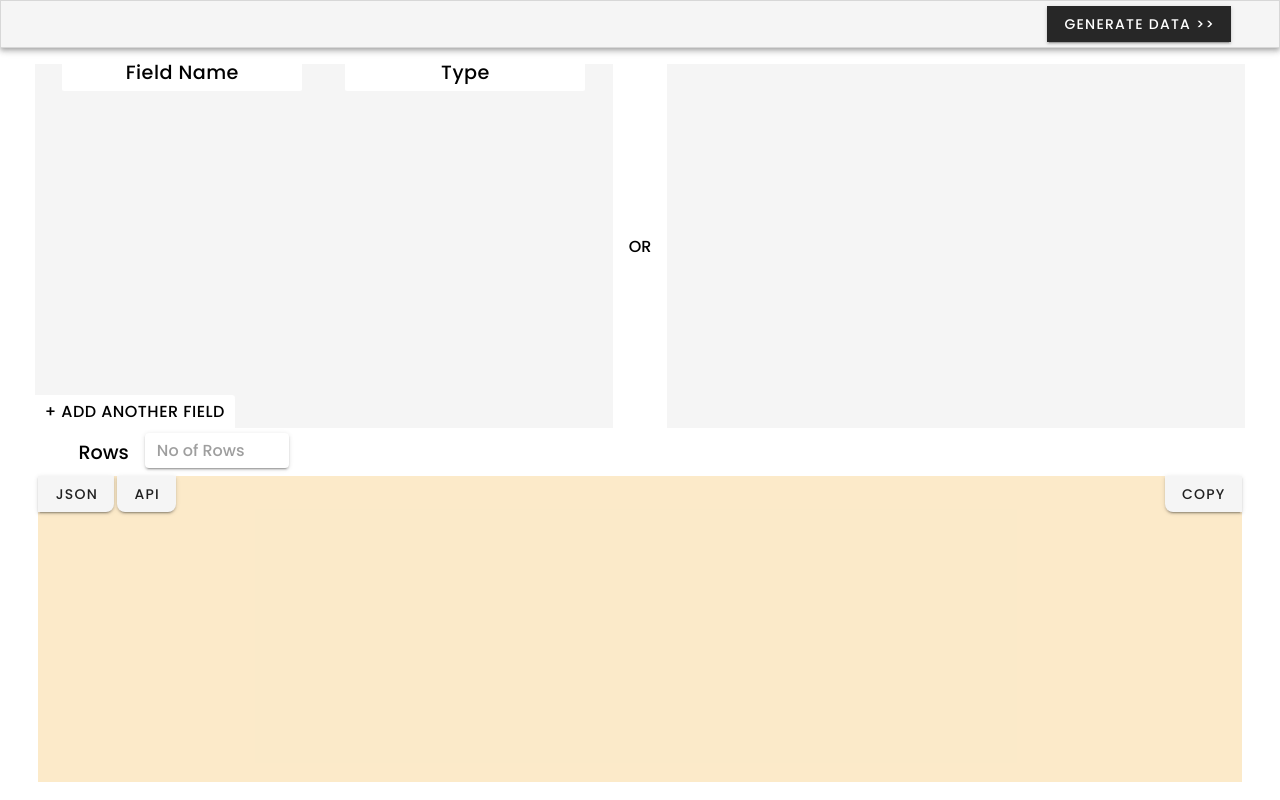
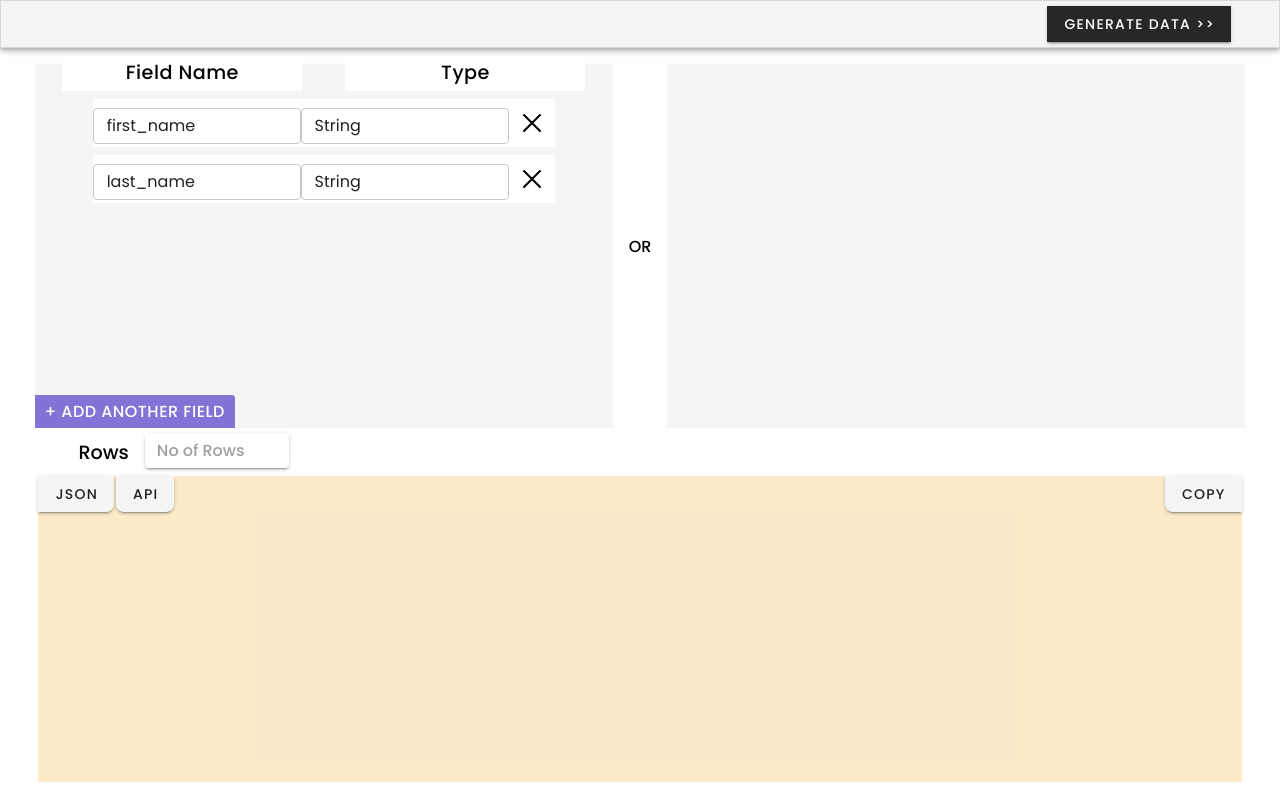
Before and after one commit to ShubhamGhotkar/dummy-data-generator-app, a Vue app: page / in a window 1280 px wide. Built offline with nearby package versions, Linux system fonts and the light colour scheme.

Commit message:
add:input field style

```diff
--- a/package.json
+++ b/package.json
@@ -9,7 +9,9 @@
   },
   "dependencies": {
     "core-js": "^3.8.3",
+    "jsoneditor": "^9.10.2",
     "register-service-worker": "^1.7.2",
+    "uuid": "^9.0.0",
     "vue": "^2.6.14",
     "vue-router": "^3.5.1",
     "vuetify": "^2.7.0",
--- a/src/App.vue
+++ b/src/App.vue
@@ -1,5 +1,5 @@
 <template>
-  <div id="app">
+  <div id="app" data-app>
     <div class="nav"><TheNavbar /></div>
     <div class="content">
       <router-view />
--- a/src/components/InputField.vue
+++ b/src/components/InputField.vue
@@ -1,15 +1,153 @@
 <template>
-  <div class="input-field-container"></div>
+  <section>
+    <div
+      class="input-field-container"
+      v-for="input in inputArray"
+      :key="input.id"
+      style="transition: all 0.6s ease-in"
+    >
+      <div class="input-field-container-input-field">
+        <v-text-field
+          solo
+          placeholder="Add field"
+          style="max-height: 30px !important; padding: 0 !important"
+          v-model="input.fieldName"
+        ></v-text-field>
+      </div>
+
+      <div class="input-field-container-input-type">
+        <!-- <v-select :items="['Foo', 'Bar']" label="Items"></v-select> -->
+        <v-text-field
+          solo
+          placeholder="Add field"
+          style="max-height: 30px !important; padding: 0 !important"
+          v-model="input.fieldType"
+        ></v-text-field>
+      </div>
+      <div class="input-field-container-cancle-btn">
+        <svg
+          xmlns="http://www.w3.org/2000/svg"
+          fill="none"
+          viewBox="0 0 24 24"
+          stroke-width="1.5"
+          stroke="currentColor"
+          class="input-field-container-cancle-btn-svg"
+          @click="removeDataField(input.id)"
+        >
+          <path
+            stroke-linecap="round"
+            stroke-linejoin="round"
+            d="M6 18L18 6M6 6l12 12"
+          />
+        </svg>
+      </div>
+    </div>
+  </section>
 </template>
 
 <script>
-export default {};
+export default {
+  props: {
+    arr: {
+      type: Array,
+      require: true,
+    },
+  },
+  created() {
+    this.inputArray = this.arr;
+  },
+  data() {
+    return {
+      showList: false,
+      inputArray: [],
+      selectedItem: null,
+    };
+  },
+  updated() {
+    console.log(this.inputArray);
+  },
+  methods: {
+    removeDataField(id) {
+      this.inputArray = this.inputArray.filter((field) => field.id !== id);
+      console.log("updatedData", this.inputArray);
+      this.$emit("deleteFieldFromArray", this.inputArray);
+    },
+  },
+};
 </script>
 
 <style lang="scss" scoped>
 .input-field-container {
-  height: 100%;
-  width: 100%;
-//   background: red;
+  width: 80%;
+  height: 3rem;
+  margin: 0.5rem auto;
+  background: white;
+
+  display: flex;
+  align-items: center;
+  justify-content: space-between;
+
+  &-input-field {
+    flex: 0 0 45%;
+    height: 100%;
+    display: grid;
+    place-items: center;
+    gap: 1rem;
+  }
+  &-input-type {
+    flex: 0 0 45%;
+    height: 100%;
+    display: grid;
+    align-items: center;
+    justify-content: end;
+  }
+  &-cancle-btn {
+    flex: 0 0 10%;
+    height: 100%;
+    display: grid;
+    place-items: center;
+    cursor: pointer;
+
+    display: grid;
+    place-items: center;
+    &-svg {
+      height: 2rem;
+      width: 2rem;
+      stroke: #000;
+    }
+  }
+}
+
+.v-list-container {
+  position: relative;
+
+  &-list {
+    width: 100%;
+    position: absolute;
+    top: 2rem;
+    left: 0;
+    z-index: 999;
+  }
 }
 </style>
+
+<style lang="scss">
+.v-text-field.v-text-field--solo .v-input__control {
+  min-height: 24px !important;
+  padding: 0;
+}
+
+.input-field-container-input-field
+  > .v-text-field.v-text-field--solo:not(.v-text-field--solo-flat)
+  > .v-input__control
+  > .v-input__slot,
+.input-field-container-input-type
+  > .v-text-field.v-text-field--solo:not(.v-text-field--solo-flat)
+  > .v-input__control
+  > .v-input__slot {
+  box-shadow: none !important;
+  border: 1px solid rgb(201, 200, 200) !important;
+  padding: 0.05rem 0 0.05rem 0.8rem !important;
+  margin-bottom: 0.5rem !important;
+}
+</style>
--- a/src/components/TheNavbar.vue
+++ b/src/components/TheNavbar.vue
@@ -18,7 +18,7 @@
 
 <script>
 export default {
-  methods: {},
+  methods: { handleRun() {} },
 };
 </script>
 
--- a/src/sass/support/color.scss
+++ b/src/sass/support/color.scss
@@ -0,0 +1,2 @@
+$primary-white: #fff;
+$primary-black: #000;
--- a/src/views/LandingPage.vue
+++ b/src/views/LandingPage.vue
@@ -5,11 +5,19 @@
         <div class="input-container-item-tittle">
           <span>Field Name</span>
           <span>Type</span>
-          <div class="input-container-item-add-field">
+          <div
+            class="input-container-item-add-field"
+            @click="addAnotherFieldToInputArray"
+          >
             <span>+ Add Another Field</span>
           </div>
         </div>
-        <!-- <InputField /> -->
+        <div class="input-container-item-input-field">
+          <InputField
+            :arr="InputFieldArray"
+            @deleteFieldFromArray="updateData"
+          />
+        </div>
       </div>
       <span>OR</span>
       <div class="input-container-item">
@@ -41,19 +49,47 @@
 </template>
 
 <script>
-// @ is an alias to /src
-// import InputField from "@/components/InputField.vue";
+import { v4 as uuidv4 } from "uuid";
+import InputField from "@/components/InputField.vue";
 import JsonField from "@/components/JsonField.vue";
 
 export default {
   data() {
     return {
       showAlert: false,
+      InputFieldArray: [
+        {
+          id: uuidv4(),
+          fieldName: "first_name",
+          fieldType: "String",
+        },
+        {
+          id: uuidv4(),
+          fieldName: "last_name",
+          fieldType: "String",
+        },
+      ],
     };
   },
   components: {
-    // InputField,
+    InputField,
     JsonField,
+  },
+
+  methods: {
+    addAnotherFieldToInputArray() {
+      let newField = {
+        id: uuidv4(),
+        fieldName: "gender",
+        fieldType: "Number",
+      };
+
+      this.InputFieldArray.push(newField);
+    },
+    updateData(data) {
+      console.log(data);
+      this.InputFieldArray = data;
+    },
   },
 };
 </script>
@@ -79,11 +115,6 @@ export default {
     height: 100%;
     background: whitesmoke;
     position: relative;
-    overflow-y: scroll;
-    scroll-behavior: smooth;
-    &::-webkit-scrollbar {
-      width: 0;
-    }
 
     &-tittle {
       width: 100%;
@@ -103,6 +134,15 @@ export default {
         padding: 0 0 0.3rem 0;
       }
     }
+    &-input-field {
+      width: 100%;
+      height: 85%;
+      overflow-y: scroll;
+      scroll-behavior: smooth;
+      &::-webkit-scrollbar {
+        width: 0;
+      }
+    }
 
     &-add-field {
       // height: 3rem;
@@ -112,18 +152,21 @@ export default {
       position: absolute;
       bottom: 0.25rem;
       left: 0;
+      z-index: 999;
 
       & span {
         text-transform: uppercase;
         letter-spacing: 0.03rem;
         font-size: 1rem;
         font-weight: 500;
-        background: white;
+
+        background: #8472d6;
+        color: white;
         text-align: center;
         padding: 0.3rem 0.6rem;
         border-radius: 0 0.2rem 0 0;
         &:hover {
-          background: rgba(225, 223, 223, 0.73);
+          background: #cdc4f5;
         }
       }
     }
@@ -167,7 +210,7 @@ export default {
     display: flex;
     justify-content: flex-start;
     align-items: flex-start;
-    gap: 0.2rem;
+    gap: 0.1rem;
 
     &:nth-child(2) {
       position: absolute;
```
Also changed, not shown: 1 other file (tests, documents, lock files or other folders).
